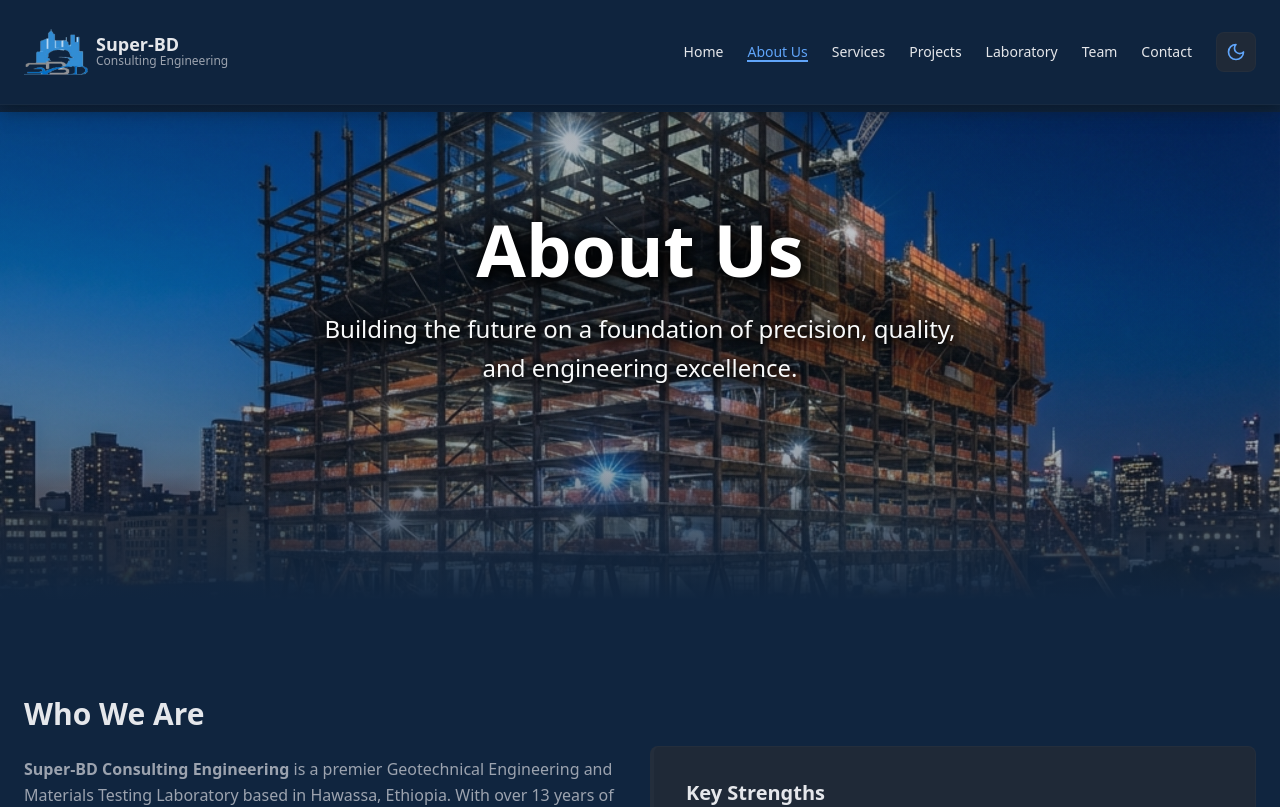
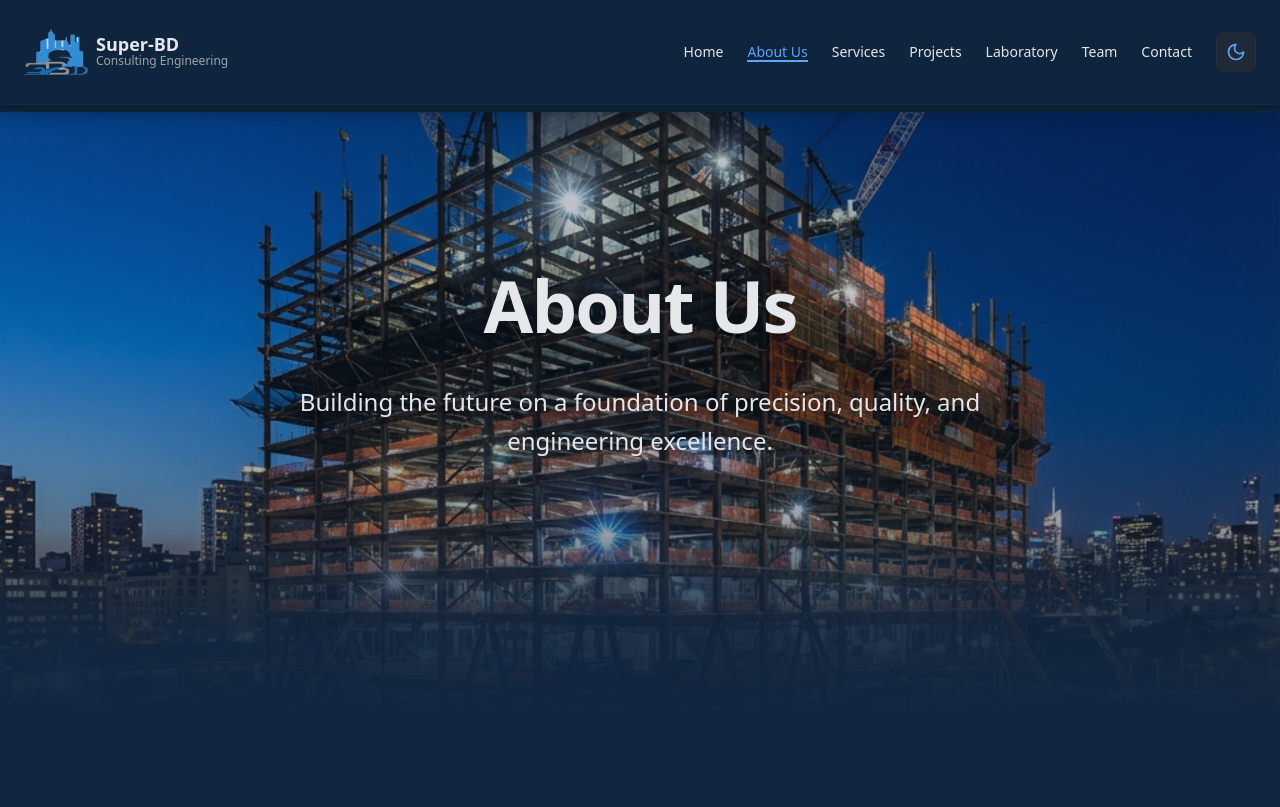
Before and after one commit to Tebarek-W/Super-BD-Consulting-Engineering, a Next.js app: page /about in a window 1280 px wide. Shown: the top 807 px of the page. Built offline with nearby package versions, Linux system fonts and the light colour scheme.

Commit message:
feat: Implement core UI sections, global styling with theme support, and a new contact page with an associated image asset.

```diff
--- a/src/app/contact/page.tsx
+++ b/src/app/contact/page.tsx
@@ -18,9 +18,9 @@ export default function ContactPage() {
 
             {/* Page Header */}
             <PageHero
-                title="Contact Us"
-                description="We are here to answer your questions and discuss your project needs."
-                image="/images/contact-hero-modern.jpg"
+                title=""
+                description=""
+                image="/images/contact-modern.jpg"
             />
 
             <Section>
--- a/src/app/globals.css
+++ b/src/app/globals.css
@@ -137,3 +137,31 @@ body {
   background: var(--accent);
   color: var(--background);
 }
+
+/* Why Choose Us Section - Light Theme Styles */
+.light .why-choose-section {
+  background: linear-gradient(135deg, #ffffff 0%, #f0f7ff 50%, #ffffff 100%);
+}
+
+.light .why-choose-card {
+  background: #ffffff;
+  border: 1px solid var(--accent-subtle);
+  box-shadow: 0 4px 20px rgba(37, 99, 235, 0.08);
+}
+
+.light .why-choose-card:hover {
+  box-shadow: 0 8px 30px rgba(37, 99, 235, 0.15);
+  border-color: var(--accent);
+}
+
+.light .why-choose-title {
+  color: var(--primary);
+}
+
+.light .why-choose-description {
+  color: var(--text-muted);
+}
+
+.light .why-choose-icon-wrapper {
+  background: var(--accent-subtle);
+}
--- a/src/components/sections/Hero.tsx
+++ b/src/components/sections/Hero.tsx
@@ -115,7 +115,7 @@ export default function Hero() {
                             <div className="text-sm text-text-muted uppercase tracking-wide">Projects Completed</div>
                         </div>
                         <div className="text-center border-x border-neutral-light">
-                            <div className="text-4xl font-bold text-accent mb-2">15+</div>
+                            <div className="text-4xl font-bold text-accent mb-2">13+</div>
                             <div className="text-sm text-text-muted uppercase tracking-wide">Years Experience</div>
                         </div>
                         <div className="text-center">
--- a/src/components/sections/PageHero.tsx
+++ b/src/components/sections/PageHero.tsx
@@ -13,48 +13,46 @@ interface PageHeroProps {
 }
 
 export default function PageHero({ title, description, image, imagePosition = "center", topOffset = true, customHeight }: PageHeroProps) {
-    const heightClass = customHeight || "h-[50vh] sm:h-[60vh] md:h-[70vh] min-h-[500px] sm:min-h-[600px]";
+    const heightClass = customHeight || "h-[75vh] sm:h-[80vh] md:h-[85vh] lg:h-[90vh] min-h-[550px] sm:min-h-[600px] md:min-h-[650px]";
 
     return (
         <section className={`relative ${heightClass} flex items-center justify-center overflow-hidden bg-background`}>
-            {/* Background Image */}
+            {/* Background Image - Full coverage with smooth scaling */}
             <div
-                className={`absolute inset-x-0 bottom-0 bg-cover ${topOffset ? 'top-28' : 'top-0'}`}
+                className={`absolute inset-x-0 bottom-0 bg-cover bg-no-repeat ${topOffset ? 'top-20 sm:top-24 md:top-28' : 'top-0'}`}
                 style={{
                     backgroundImage: `url('${image}')`,
                     backgroundPosition: imagePosition,
                 }}
             />
 
-            {/* Dark Gradient Overlay for readability - lightened for brighter images */}
-            <div className="absolute inset-0 bg-gradient-to-b from-background-dark/30 via-background/20 to-background/50" />
-            <div className="absolute inset-0 bg-gradient-to-r from-background/20 to-transparent" />
+            {/* Overlay - Gradient for image clarity with text contrast */}
+            <div className="absolute inset-0 bg-gradient-to-b from-background/30 via-background/25 to-background/60 dark:from-background-dark/40 dark:via-background-dark/30 dark:to-background-dark/70" />
 
-            {/* Gradient Fade */}
-            <div className="absolute bottom-0 left-0 right-0 h-32 bg-gradient-to-b from-transparent to-background" />
+            {/* Bottom Gradient Fade - Taller for smoother transition */}
+            <div className="absolute bottom-0 left-0 right-0 h-32 sm:h-40 md:h-48 bg-gradient-to-t from-background via-background/80 to-transparent" />
 
-            <Container className="relative z-10 text-center">
+            {/* Content Container with generous padding */}
+            <Container className="relative z-10 text-center px-6 sm:px-8 md:px-12 py-12 sm:py-16 md:py-20">
                 <motion.div
-                    initial={{ opacity: 0, y: 30 }}
+                    initial={{ opacity: 0, y: 25 }}
                     animate={{ opacity: 1, y: 0 }}
-                    transition={{ duration: 0.8 }}
-                    className="max-w-4xl mx-auto"
+                    transition={{ duration: 0.7, ease: "easeOut" }}
+                    className="max-w-4xl mx-auto space-y-6 sm:space-y-8"
                 >
                     <motion.h1
                         initial={{ opacity: 0, y: 20 }}
                         animate={{ opacity: 1, y: 0 }}
-                        transition={{ delay: 0.2, duration: 0.8 }}
-                        className="text-4xl sm:text-5xl md:text-6xl lg:text-7xl font-extrabold mb-6 text-white dark:text-white drop-shadow-[0_4px_12px_rgba(0,0,0,0.9)]"
-                        style={{ textShadow: '2px 2px 8px rgba(0,0,0,0.8), 0 0 20px rgba(0,0,0,0.6)' }}
+                        transition={{ delay: 0.15, duration: 0.7, ease: "easeOut" }}
+                        className="text-4xl sm:text-5xl md:text-6xl lg:text-7xl font-bold text-foreground leading-tight tracking-tight drop-shadow-md"
                     >
                         {title}
                     </motion.h1>
                     <motion.p
                         initial={{ opacity: 0, y: 20 }}
                         animate={{ opacity: 1, y: 0 }}
-                        transition={{ delay: 0.4, duration: 0.8 }}
-                        className="text-lg sm:text-xl md:text-2xl font-medium text-gray-50 dark:text-gray-100 max-w-2xl mx-auto leading-relaxed drop-shadow-[0_2px_8px_rgba(0,0,0,0.9)]"
-                        style={{ textShadow: '1px 1px 6px rgba(0,0,0,0.8), 0 0 15px rgba(0,0,0,0.5)' }}
+                        transition={{ delay: 0.3, duration: 0.7, ease: "easeOut" }}
+                        className="text-lg sm:text-xl md:text-2xl text-foreground font-medium max-w-3xl mx-auto leading-relaxed drop-shadow-md"
                     >
                         {description}
                     </motion.p>
--- a/src/components/sections/ServicesSummary.tsx
+++ b/src/components/sections/ServicesSummary.tsx
@@ -48,7 +48,7 @@ export default function ServicesSummary() {
                             className="block"
                         >
                             <Card
-                                className="relative overflow-hidden border-0 shadow-lg hover:shadow-2xl hover:shadow-accent/20 transition-all duration-500 group hover:-translate-y-2 cursor-pointer"
+                                className="relative overflow-hidden border-0 shadow-lg hover:shadow-2xl hover:shadow-accent/20 transition-all duration-500 group hover:-translate-y-2 cursor-pointer h-[320px]"
                             >
                                 {/* Background Image */}
                                 <div className="absolute inset-0 z-0">
--- a/src/components/sections/WhyChooseUs.tsx
+++ b/src/components/sections/WhyChooseUs.tsx
@@ -27,23 +27,23 @@ const reasons = [
 
 export default function WhyChooseUs() {
     return (
-        <Section className="bg-primary text-foreground">
+        <Section className="why-choose-section bg-primary text-foreground">
             <Container>
                 <div className="text-center max-w-3xl mx-auto mb-16">
-                    <h2 className="text-3xl md:text-4xl font-bold mb-4">Why Choose Super-BD?</h2>
-                    <p className="text-text-muted">
+                    <h2 className="why-choose-title text-3xl md:text-4xl font-bold mb-4">Why Choose Super-BD?</h2>
+                    <p className="why-choose-description text-text-muted">
                         We combine technical expertise with a commitment to quality, ensuring your project rests on solid ground.
                     </p>
                 </div>
 
                 <div className="grid grid-cols-1 md:grid-cols-2 lg:grid-cols-4 gap-8">
                     {reasons.map((reason, index) => (
-                        <div key={index} className="text-center p-6 rounded-lg bg-neutral/50 hover:bg-neutral border border-neutral-light/20 hover:border-accent transition-all">
-                            <div className="w-16 h-16 mx-auto bg-accent/20 rounded-full flex items-center justify-center mb-6 text-accent">
+                        <div key={index} className="why-choose-card text-center p-6 rounded-lg bg-neutral/50 hover:bg-neutral border border-neutral-light/20 hover:border-accent transition-all">
+                            <div className="why-choose-icon-wrapper w-16 h-16 mx-auto bg-accent/20 rounded-full flex items-center justify-center mb-6 text-accent">
                                 <reason.icon size={32} />
                             </div>
-                            <h3 className="text-xl font-bold mb-3">{reason.title}</h3>
-                            <p className="text-text-muted text-sm leading-relaxed">
+                            <h3 className="why-choose-title text-xl font-bold mb-3">{reason.title}</h3>
+                            <p className="why-choose-description text-text-muted text-sm leading-relaxed">
                                 {reason.description}
                             </p>
                         </div>
```
Also changed, not shown: public/images/contact-hero-modern.jpg (deleted), 1 other file (tests, documents, lock files or other folders).
